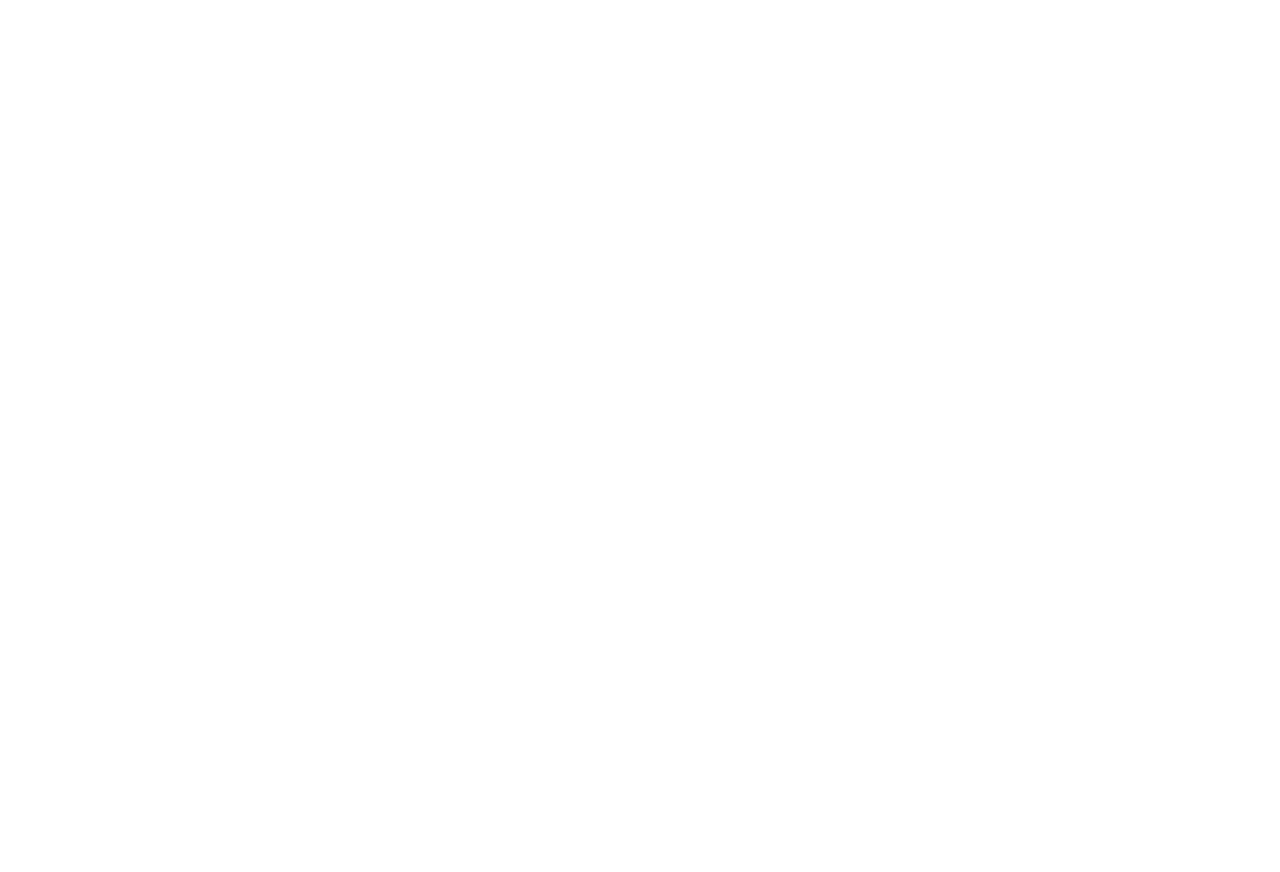
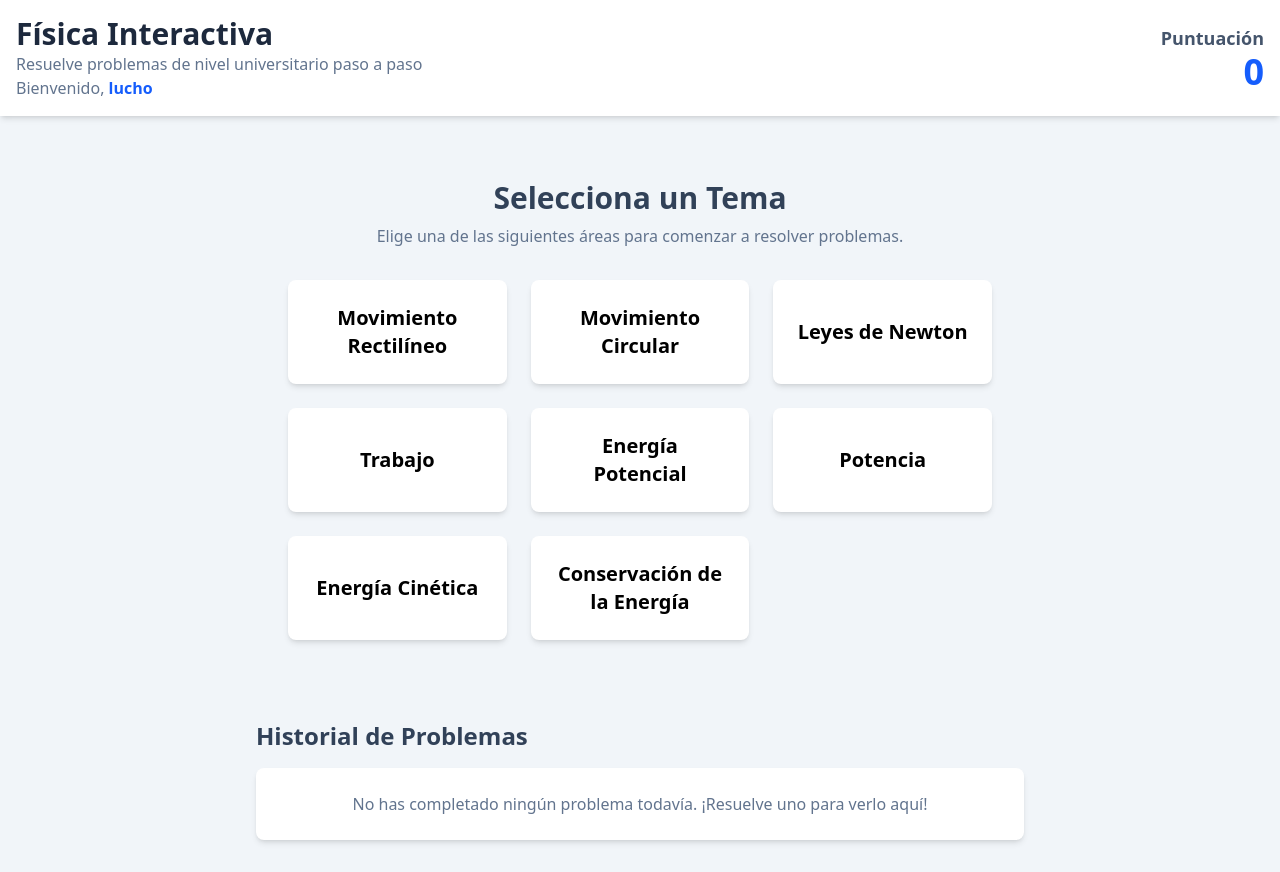
Before and after one commit to repoweb101/physics_exercises, a plain HTML site: page index.html in a window 1280 px wide. Before the commit the page ends 800 px from the top, so only its background shows below. Drawn offline with Linux system fonts and the light colour scheme; the site is published under a folder, as on GitHub Pages, so addresses that start at the root find nothing.

Commit message:
Update index.html

```diff
--- a/index.html
+++ b/index.html
@@ -5,8 +5,8 @@
         <link rel="icon" type="image/svg+xml" href="/physics_favicon.png" />
         <meta name="viewport" content="width=device-width, initial-scale=1.0" />
         <title>physics_journey</title>
-      <script type="module" crossorigin src="/index-mq2U627s.js"></script>
-      <link rel="stylesheet" crossorigin href="/index-B6k94eJm.css">
+      <script type="module" crossorigin src="./index-mq2U627s.js"></script>
+      <link rel="stylesheet" crossorigin href="./index-B6k94eJm.css">
     </head>
     <body>
         <div id="app"></div>
```
